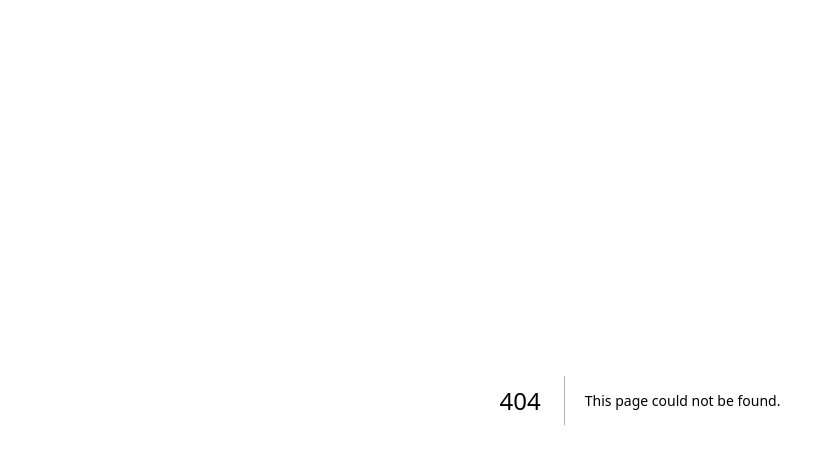
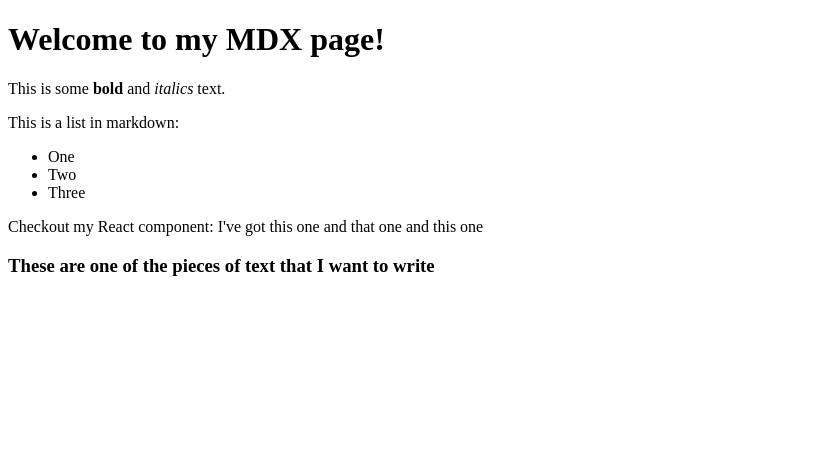
Before and after one commit to vejhawar0/website, a Next.js app: page /mdx-page in a window 1280 px wide. Before the commit this address had no page. Shown: the top 464 px of the page, without its empty margins (0-835 px from the left). Built offline with nearby package versions, Linux system fonts and the light colour scheme.

Commit message:
Created first page using markdown

```diff
--- /dev/null
+++ b/app/mdx-page/page.tsx
@@ -0,0 +1,6 @@
+import Welcome from "./welcome.mdx";
+
+
+export default function Page() {
+  return <Welcome />
+}
--- /dev/null
+++ b/app/mdx-page/welcome.mdx
@@ -0,0 +1,14 @@
+# Welcome to my MDX page!
+
+This is some **bold** and _italics_ text.
+
+This is a list in markdown:
+
+- One
+- Two
+- Three
+
+Checkout my React component:
+I've got this one and that one and this one
+
+### These are one of the pieces of text that I want to write
--- a/content/my-first-post.mdx
+++ b/content/my-first-post.mdx
@@ -0,0 +1,2 @@
+Hey, this is my first post to be updated. There is no way that this
+is happening bro
--- /dev/null
+++ b/mdx-components.tsx
@@ -0,0 +1,7 @@
+import type { MDXComponents } from 'mdx/types'
+
+const components: MDXComponents = {}
+
+export function useMDXComponents(): MDXComponents {
+  return components
+}
--- /dev/null
+++ b/next.config.ts
@@ -0,0 +1,15 @@
+import createMDX from '@next/mdx'
+
+/** @type {import('next').NextConfig} */
+const nextConfig = {
+  // Configure `pageExtensions` to include markdown and MDX files
+  pageExtensions: ['js', 'jsx', 'md', 'mdx', 'ts', 'tsx'],
+  // Optionally, add any other Next.js config below
+}
+
+const withMDX = createMDX({
+  extension: /\.(md|mdx)$/,
+})
+
+// Merge MDX config with Next.js config
+export default withMDX(nextConfig)
```
Also changed, not shown: app/page.tsx (+5 -2 lines), 1 other file (tests, documents, lock files or other folders).
